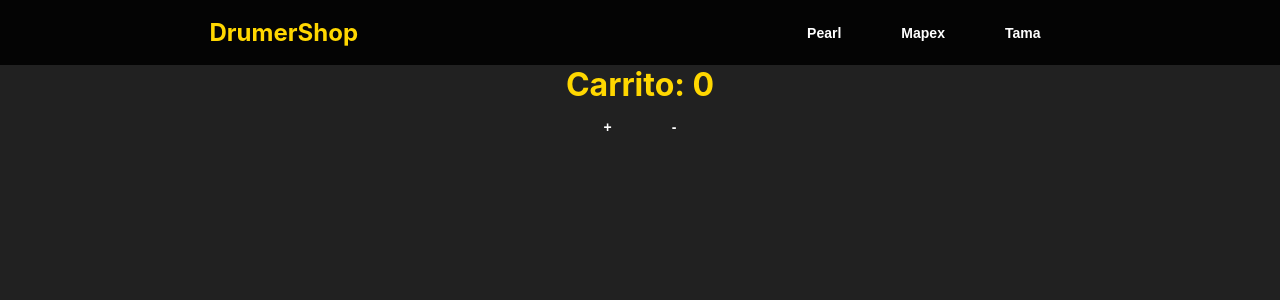
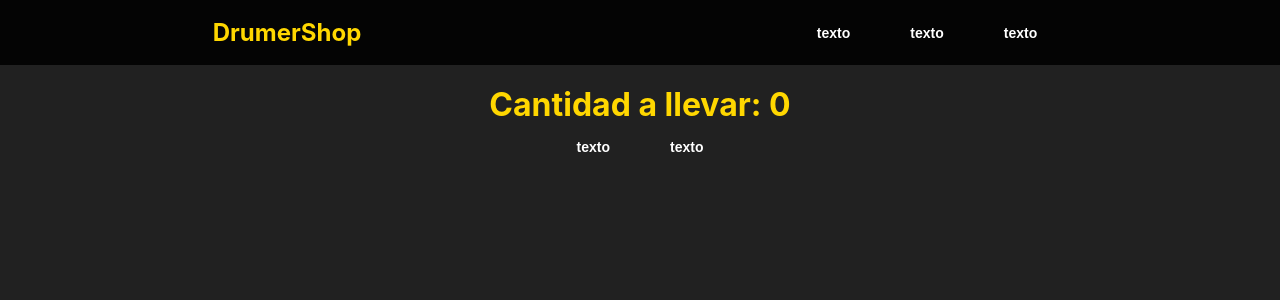
Before and after one commit to idavidruiz/Pre-Entrega-1-Ruiz-React-Js, a React (Create React App) app: page / in a window 1280 px wide. Shown: the top 300 px of the page. Built offline with nearby package versions, Linux system fonts and the light colour scheme.

Commit message:
callback

```diff
--- a/src/componentes/Navbar/Button/Button.js
+++ b/src/componentes/Navbar/Button/Button.js
@@ -1,6 +1,6 @@
 const Button = (props) => {
     console.log(props)
-    return <button>{props.label}</button>
+    return <button onClick={props.callback}>texto</button>
 }
 
 export default Button
--- a/src/componentes/Navbar/Counter/Counter.js
+++ b/src/componentes/Navbar/Counter/Counter.js
@@ -1,4 +1,5 @@
 import { useState } from 'react'
+import Button from '../Button/Button'
 
 const Counter = () => {
     const [count, setCount] = useState(0)
@@ -15,9 +16,12 @@ const Counter = () => {
 
     return (
         <div>
-            <h1>Carrito: {count}</h1>
-            <button onClick={increment}>+</button>
-            <button onClick={decrement}>-</button>
+            <br/>
+            <h1>Cantidad a llevar: {count}</h1>
+            <Button callback={increment} label={'+'}/>
+            <Button callback={decrement} label={'-'}/>
+            {/* <button onClick={increment}>+</button>
+            <button onClick={decrement}>-</button> */}
         </div>
     )
 }
```
